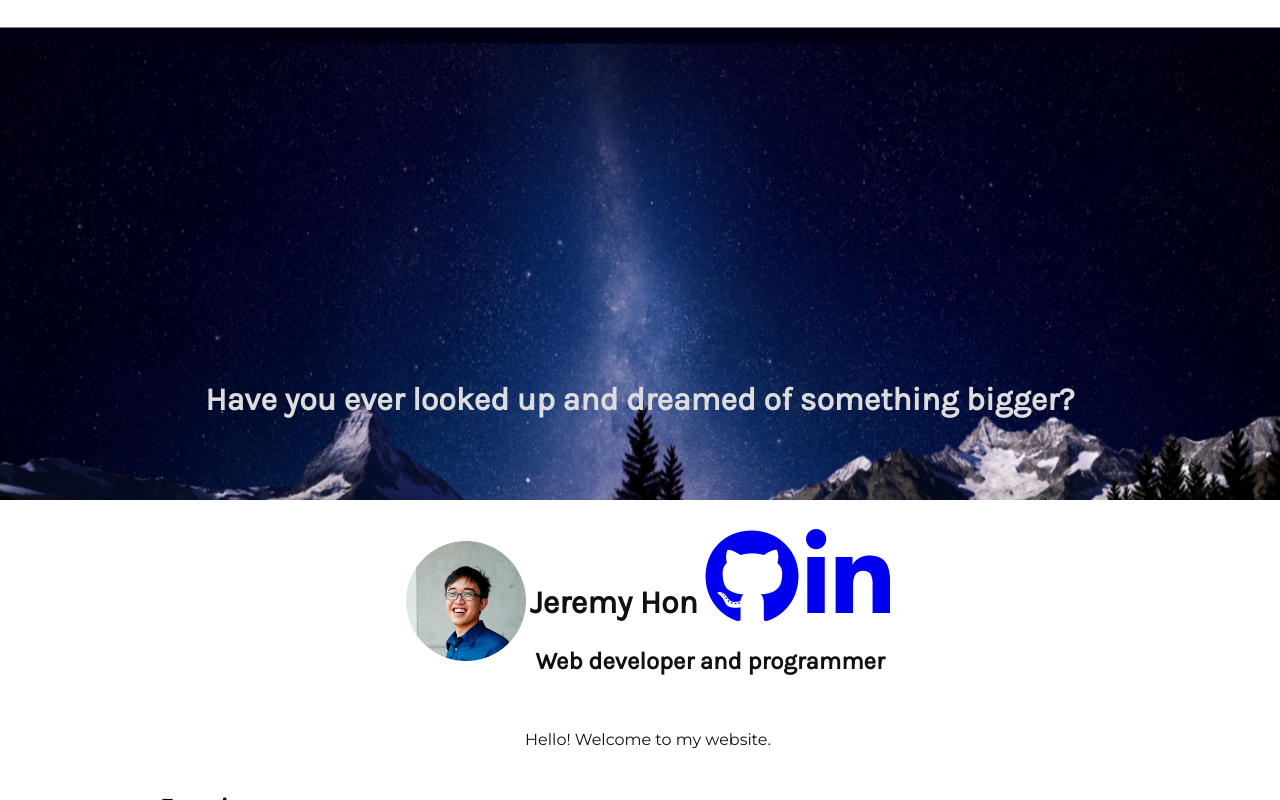
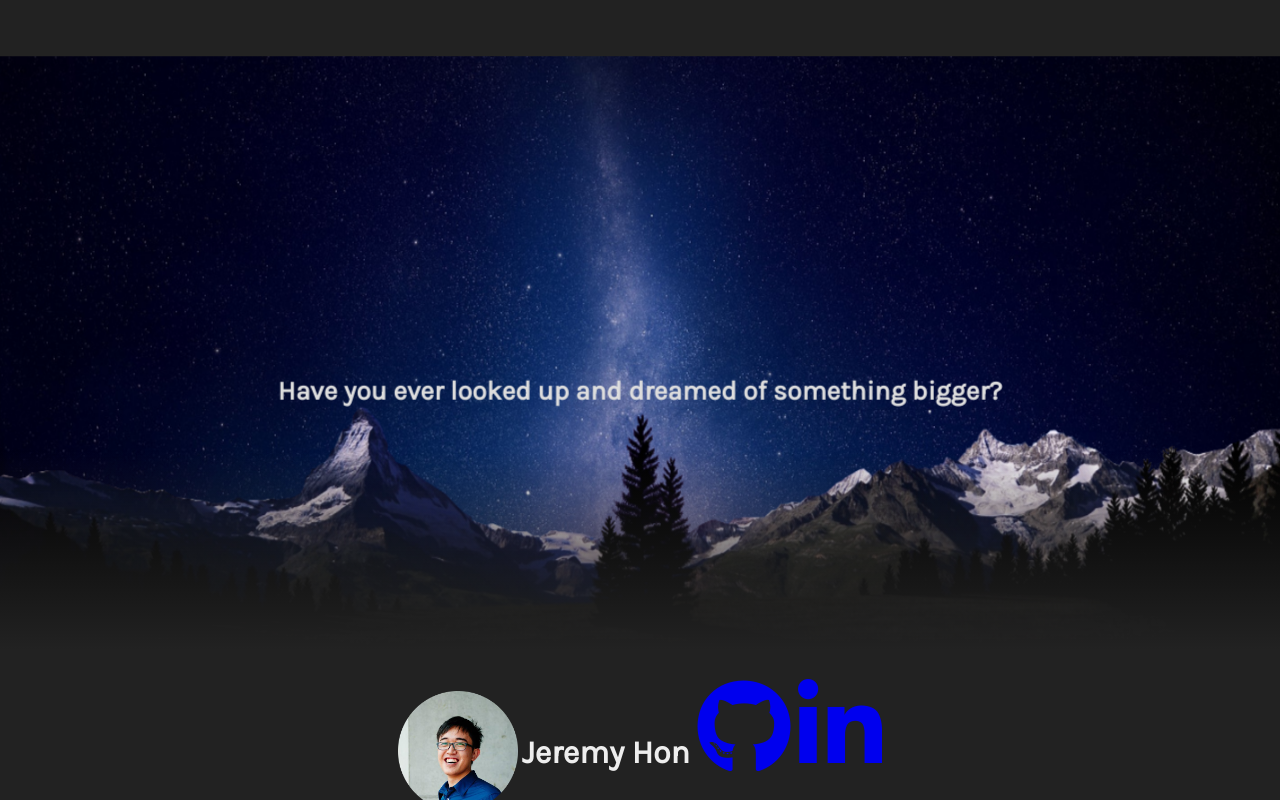
Before and after one commit to jeremyhon/jeremyhon.github.io, a website: page index.html in a window 1280 px wide. Drawn offline with Linux system fonts and the light colour scheme.

Commit message:
some additional polish

```diff
--- a/assets/css/styles.css
+++ b/assets/css/styles.css
@@ -6,6 +6,7 @@ p, span {
 }
 body {
     margin:0;
+    background-color: #222;
 }
 
 input {
@@ -16,10 +17,10 @@ input {
     display: inline-block;
     padding: 0.5em 0.5em 0.5em 2em;
     text-align: center;
-    color: #666;
+    color: #eee;
 }
 .toggle-label:hover {
-    color: #000;
+    color: #fff;
 }
 .toggle-label::before {
     font-family: Consolas, monaco, monospace;
@@ -31,13 +32,12 @@ input {
     width: 20px;
     height: 20px;
     margin-right: 3px;
-    background: radial-gradient(ellipse at center, #CCC 50%, transparent 50%);
+    background: radial-gradient(ellipse at center, #555 50%, transparent 50%);
 }
 .toggle-box {
     height: 0px;
     overflow: hidden;
     transition: height 0.5s;
-    background-color: #EEE;
 }
 .toggle:checked ~ .toggle-box {
     height: 250px;
@@ -68,16 +68,11 @@ input {
 .statement {
     text-align: center;
     color:#DDD;
-    padding: 10px;
-    font-size: 0.6em;
+    font-size: 0.7em;
 }
 .intro {
-    width:100vw;
     padding:0.5em;
-    background-color:white;
-    color: #101010;
     text-align: center;
-    display:inline-block;
 }
 .mugshot {
     vertical-align:middle;
@@ -90,14 +85,9 @@ input {
 .spacer {
     height:350px;
 }
-.scene {
-    background-color: #101745;
-    height:634px;
-    overflow:hidden;
-    padding-left:0px;
-}
-.white {
-  background-color: white;
+.text-container {
+  color: #eee;
+  background-color:#222;
 }
 .layer {
     background-size: 100% 100%;
@@ -118,7 +108,7 @@ input {
 }
 .parallax__group {
     position: relative;
-    height: 500px;
+    height: 450px;
     transform-style: preserve-3d;
 }
 .parallax__layer {
@@ -129,15 +119,19 @@ input {
     left: 0;
 }
 .parallax__layer--base {
-    transform: translateZ(0);
+    transform: translateZ(-0.2px);
 }
 .parallax__layer--back {
     transform: translateZ(-1px) translateY(-90px) scale(2.02);
 }
+.fade {
+    height: 200px;
+    background: -webkit-linear-gradient(rgba(255,0,0,0), #222); /* For Safari 5.1 to 6.0 */
+    background: -o-linear-gradient(rgba(255,0,0,0), #222); /* For Opera 11.1 to 12.0 */
+    background: -moz-linear-gradient(rgba(255,0,0,0), #222); /* For Firefox 3.6 to 15 */
+    background: linear-gradient(rgba(255,0,0,0), #222); /* Standard syntax (must be last) */
+}
 @media (min-width:700px) {
-  .scene {
-    background-color: #020113;
-  }
   .layer-0 {
     background-image: url("/assets/images/nightfg2.png");
   }
--- a/index.html
+++ b/index.html
@@ -34,7 +34,8 @@
             </div>
         </div>
         <div class="parallax__group">
-          <div class="white">
+            <div class="fade"></div>
+            <div class="text-container">
             <div class="intro">
                 <img class="mugshot" src="assets/images/jeremyhon.png">
                 <div class="intro-title">
@@ -92,6 +93,7 @@
             </div>
           </div>
         </div>
+        </div>
     </div>
     <script>
         var scene = document.getElementById('scene');
```
